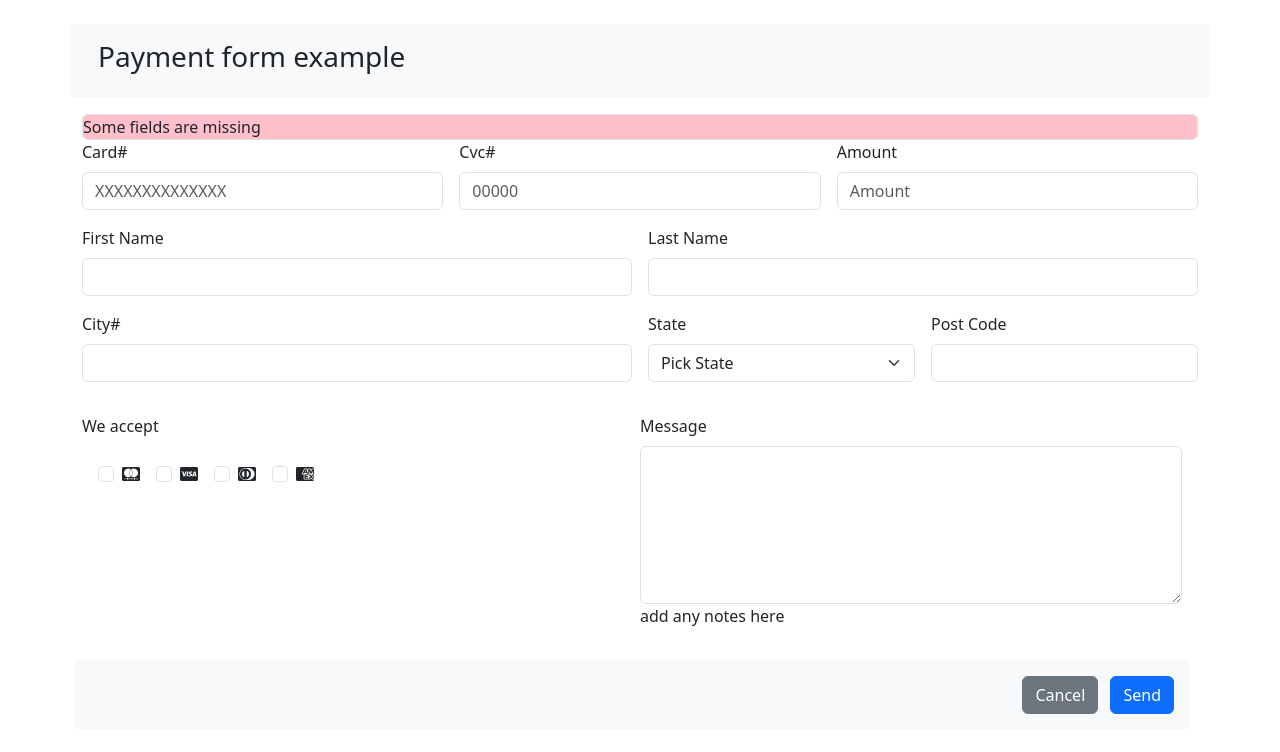
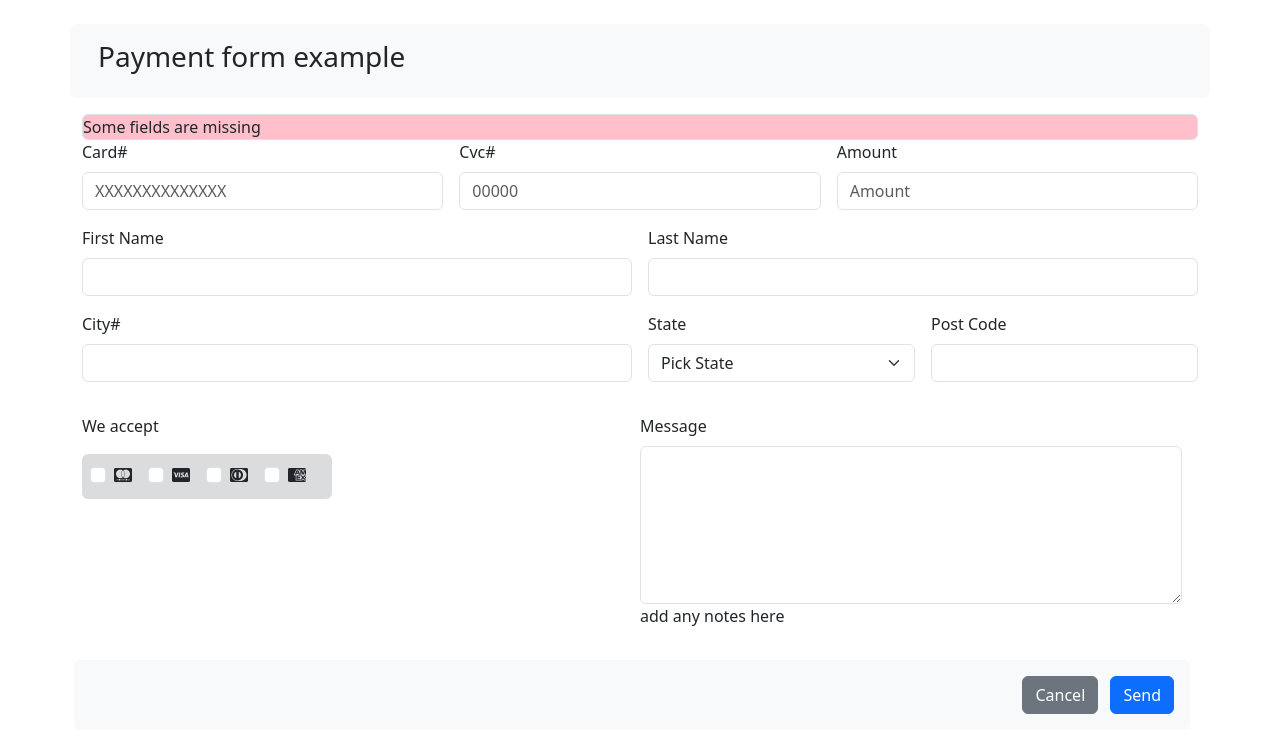
Before and after one commit to 4GeeksAcademy/crea-un-form-HTML5-joseph, a plain HTML site: page index.html in a window 1280 px wide. Drawn offline with nearby package versions, Linux system fonts and the light colour scheme.

Commit message:
crea-un-form-HTML5-joseph

```diff
--- a/index.html
+++ b/index.html
@@ -109,8 +109,8 @@
   </div>
   <div class="row g-3">
   <div class="col-6">
-    <label for="card" class="form-label">We accept</label>
-    <div class="d-flex gap-3 flex-wrap p-3 rounded">
+    <label for="card" class="form-label d-block mb-3">We accept</label>
+    <div class="bg-secondary  bg-opacity-25 d-inline-flex align-items-center justify-content-start p-2 rounded" style="width: 250px; height: 45px;">
 
     <div class="d-flex d-flex gap-3  align-items-center flex-wrap">
   <div class="form-check ">
```
